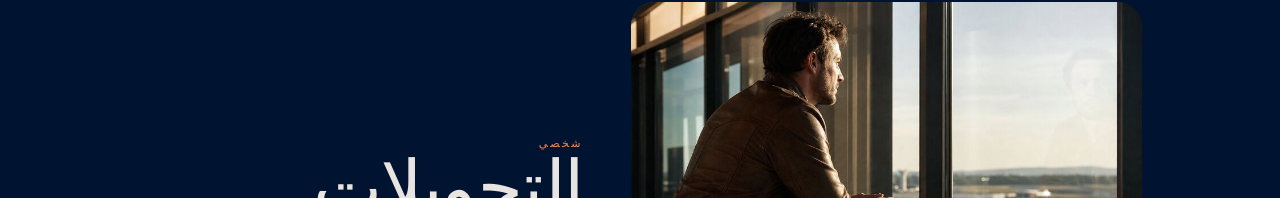
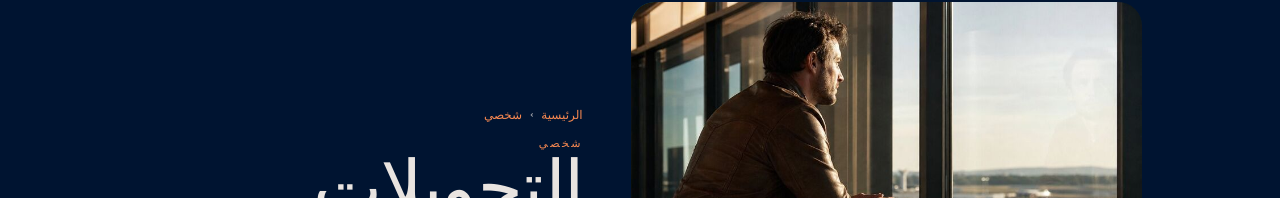
Before and after one commit to opello-uk/website, a SvelteKit app: page /studio/ar/transfers in a window 1280 px wide. Shown: the part 153-351 px from the top of the page. Built offline with nearby package versions, Linux system fonts and the light colour scheme.

Commit message:
Breadcrumbs: visible Home > kicker breadcrumb on sub-pages with a group parent (en/ar/tr), the human-readable twin of the BreadcrumbList JSON-LD; top-level pages keep the plain kicker
🪂 Generated with [Skydive](https://skydive.com)

```diff
--- /dev/null
+++ b/src/lib/studio/StudioCrumbs.svelte
@@ -0,0 +1,48 @@
+<script lang="ts">
+	import { langHref, hasTranslation, type Lang } from '#lib/studio/i18n';
+	import { parentBySlug } from '#lib/studio/breadcrumbLd';
+
+	// Visible breadcrumb for sub-pages: the human-readable twin of the
+	// BreadcrumbList JSON-LD. Shows only where the kicker names a group page
+	// (parentBySlug), so top-level pages (Personal, Help, About, Blog...) keep
+	// their plain kicker. Current page is the h1 below, so it is not repeated.
+	let { lang = 'en', slug, kicker }: { lang?: 'en' | Lang; slug: string; kicker: string } = $props();
+	const parent = $derived(parentBySlug[slug] ?? null);
+	const homeLabel = $derived(lang === 'ar' ? 'الرئيسية' : lang === 'tr' ? 'Ana sayfa' : 'Home');
+</script>
+
+{#if parent}
+	<nav class="crumbs" aria-label="Breadcrumb">
+		<a href={langHref(lang, '/studio/')}>{homeLabel}</a>
+		<span class="sep" aria-hidden="true">›</span>
+		<a href={lang === 'en' || hasTranslation(lang, parent) ? langHref(lang, `/studio/${parent}/`) : `/studio/${parent}/`}>{kicker}</a>
+	</nav>
+{/if}
+
+<style>
+	.crumbs {
+		margin: 0 0 12px;
+		font-size: 12px;
+		display: flex;
+		align-items: center;
+		gap: 8px;
+	}
+	.crumbs a {
+		color: var(--peach);
+		text-decoration: none;
+		border-bottom: 1px solid transparent;
+		transition: border-color 160ms ease;
+	}
+	.crumbs a:hover,
+	.crumbs a:focus-visible {
+		border-bottom-color: currentColor;
+	}
+	.sep {
+		color: var(--muted);
+	}
+	@media (prefers-reduced-motion: reduce) {
+		.crumbs a {
+			transition: none;
+		}
+	}
+</style>
--- a/src/routes/studio/[lang]/[slug]/+page.svelte
+++ b/src/routes/studio/[lang]/[slug]/+page.svelte
@@ -2,6 +2,7 @@
 	import StudioNav from '#lib/studio/StudioNav.svelte';
 	import StudioFooter from '#lib/studio/StudioFooter.svelte';
 	import Ring from '#lib/components/Ring.svelte';
+	import StudioCrumbs from '#lib/studio/StudioCrumbs.svelte';
 	import '#lib/studio/print.css';
 	// Generated placeholder photo until licensed photography is supplied.
 	import split from '#lib/assets/studio/split.jpg';
@@ -126,7 +127,8 @@
 				<img src={p.slug === 'blog' ? blogHero : p.slug === 'news' ? newsHero : p.slug === 'savings' ? savingsHero : p.slug === 'current-accounts' ? currentAccountsHero : split} srcset={p.slug === 'blog' ? `${blogHero} 1x, ${blogHero2x} 2x` : p.slug === 'news' ? `${newsHero} 1x, ${newsHero2x} 2x` : p.slug === 'savings' ? `${savingsHero} 1x, ${savingsHero2x} 2x` : p.slug === 'current-accounts' ? `${currentAccountsHero} 1x, ${currentAccountsHero2x} 2x` : `${split} 1x, ${split2x} 2x`} alt={p.hero.alt} width={p.slug === 'savings' ? 800 : 900} height={p.slug === 'savings' ? 800 : 600} decoding="async" fetchpriority="high" />
 			</div>
 			<div class="copy">
-				<p class="kicker">{p.kicker}</p>
+				<StudioCrumbs lang={lang} slug={p.slug} kicker={p.kicker} />
+			<p class="kicker">{p.kicker}</p>
 				<h1>{p.title}</h1>
 				<p class="lede">{p.lede}</p>
 			</div>
@@ -135,7 +137,8 @@
 		<section class="hero hero-ringphoto">
 			<div class="ring" aria-hidden="true"><Ring /></div>
 			<div class="copy">
-				<p class="kicker">{p.kicker}</p>
+				<StudioCrumbs lang={lang} slug={p.slug} kicker={p.kicker} />
+			<p class="kicker">{p.kicker}</p>
 				<h1>{p.title}</h1>
 				<p class="lede">{p.lede}</p>
 			</div>
@@ -152,7 +155,8 @@
 				<img src={p.slug === 'open-account' ? openAccountHero : cardsHero} srcset={p.slug === 'open-account' ? `${openAccountHero} 1x, ${openAccountHero2x} 2x` : `${cardsHero} 1x, ${cardsHero2x} 2x`} alt={p.hero.alt} width="800" height="800" decoding="async" fetchpriority="high" />
 			</div>
 			<div class="copy">
-				<p class="kicker">{p.kicker}</p>
+				<StudioCrumbs lang={lang} slug={p.slug} kicker={p.kicker} />
+			<p class="kicker">{p.kicker}</p>
 				<h1>{p.title}</h1>
 				<p class="lede">{p.lede}</p>
 			</div>
@@ -163,7 +167,8 @@
 			<img class="band-photo" src={p.slug === 'about' ? aboutHero : cardsHero} srcset={p.slug === 'about' ? `${aboutHero} 1x, ${aboutHero2x} 2x` : `${cardsHero} 1x, ${cardsHero2x} 2x`} alt={p.hero.alt} width={p.slug === 'about' ? 900 : 800} height={p.slug === 'about' ? 600 : 800} decoding="async" fetchpriority="high" />
 			<div class="band-scrim" aria-hidden="true"></div>
 			<div class="copy">
-				<p class="kicker">{p.kicker}</p>
+				<StudioCrumbs lang={lang} slug={p.slug} kicker={p.kicker} />
+			<p class="kicker">{p.kicker}</p>
 				<h1>{p.title}</h1>
 				<p class="lede">{p.lede}</p>
 			</div>
@@ -172,7 +177,8 @@
 		<section class="hero">
 			<div class="ring" aria-hidden="true"><Ring /></div>
 			<div class="copy">
-				<p class="kicker">{p.kicker}</p>
+				<StudioCrumbs lang={lang} slug={p.slug} kicker={p.kicker} />
+			<p class="kicker">{p.kicker}</p>
 				<h1>{p.title}</h1>
 				<p class="lede">{p.lede}</p>
 			</div>
```
Also changed, not shown: src/routes/studio/[slug]/+page.svelte (+11 -5 lines).
